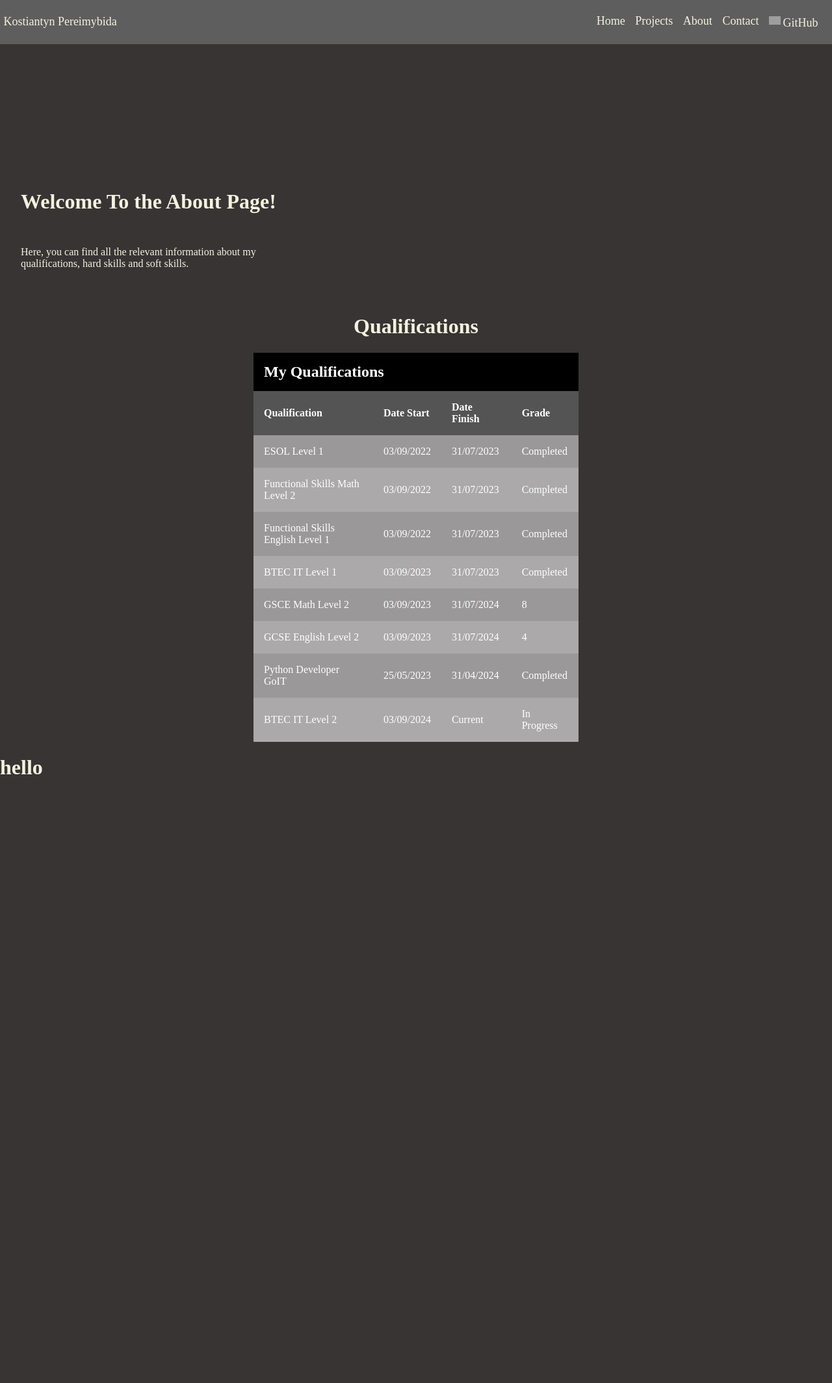
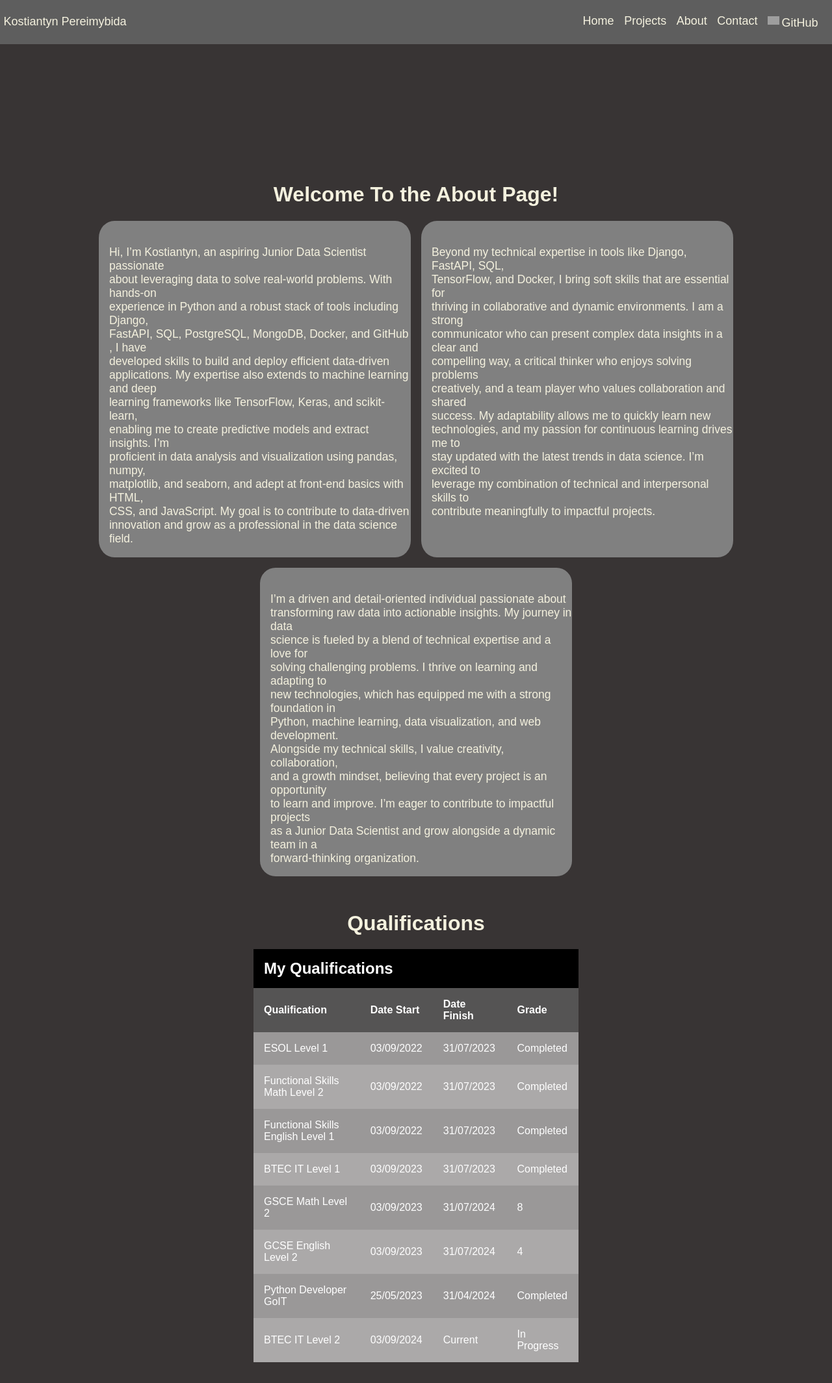
Before and after one commit to KossKokos/Portfolio, a Django app: page /portfolio/about/ in a window 1280 px wide. Shown: the whole page at 65% size. Before the commit the page ends 1192 px from the top, so only its background shows below. Run offline with Django 5.2, Linux system fonts and the light colour scheme; grey boxes are pictures that could not be loaded.

Commit message:
finished about_me page, finished contact me page, deleted unnecessary comments and code refactor

```diff
--- a/django_portfolio/myportfolio/portfolio/data.py
+++ b/django_portfolio/myportfolio/portfolio/data.py
@@ -32,6 +32,7 @@ img_examples = [
         'url': "https://res.cloudinary.com/dtg29idor/image/upload/v1733421789/corr_matrix_jekicv.png"
     },
 ]
+
 
 projects_data = [
     {
@@ -297,8 +298,6 @@ plt.scatter(X_test_sample[4], X_test_sample[3], c=colors_list_pred)"""
 ]
 
 
-
-
 qualifications = [
     {
         'name': 'ESOL Level 1',
--- a/django_portfolio/myportfolio/portfolio/static/portfolio/about.css
+++ b/django_portfolio/myportfolio/portfolio/static/portfolio/about.css
@@ -1,3 +1,7 @@
+#heading-message {
+  text-align: center;
+}
+
 #container-tables {
   padding-top: 2rem;
 }
@@ -46,4 +50,104 @@ tr:nth-of-type(2n) {
 .table-container {
   max-width: 100%;
   overflow-x: scroll;
+  margin-bottom: 2rem;
 }
+
+.about-me {
+  display: flex;
+  justify-content: center;
+  flex-wrap: wrap;
+  gap: 1rem;
+}
+
+.skills p {
+  font-size: 1.09rem;
+}
+
+.skills {
+  width: 30rem;
+  background-color: hsl(0, 0%, 50%);
+  border-radius: 5%;
+  transition: all 0.2s ease;
+}
+
+.skills:hover {
+  background-color: hsl(0 0% 50% / 0.5);
+  scale: 1.05;
+}
+
+/* -----------------------------CONTACT PAGE-------------------------------- */
+.form {
+  position: relative;
+  display: flex;
+  align-items: flex-start;
+  flex-direction: column;
+  gap: 10px;
+  width: 20rem;
+  background-color: white;
+  padding: 1rem;
+  border-radius: 5%;
+  box-shadow: 0 30px 30px -30px rgba(27, 26, 26, 0.315);
+}
+
+.form .title {
+  color: royalblue;
+  font-size: 30px;
+  font-weight: 600;
+  letter-spacing: -1px;
+  line-height: 1.8rem;
+  display: flex;
+  align-items: center;
+  justify-content: center;
+}
+
+.form input {
+  outline: 0;
+  border: 1px solid rgb(219, 213, 213);
+  padding: 0.5rem 0.9rem;
+  border-radius: 3%;
+  width: 90%;
+  height: 50px;
+}
+
+.form textarea {
+  border-radius: 3%;
+  height: 100px;
+  width: 90%;
+  resize: none;
+  outline: 0;
+  padding: 0.5rem 0.9rem;
+  border: 1px solid rgb(219, 213, 213);
+}
+
+.form button {
+  align-self: flex-end;
+  padding: 8px;
+  outline: 0;
+  border: 0;
+  border-radius: 8px;
+  font-size: 16px;
+  font-weight: 500;
+  background-color: royalblue;
+  color: #fff;
+  cursor: pointer;
+}
+
+#container-wrapper {
+  display: flex;
+  justify-content: center;
+  align-items: center;
+}
+
+#container-wrapper:hover {
+  scale: 1.1;
+}
+
+#container-main h1 {
+  padding-top: 10rem;
+  text-align: center;
+}
+
+html {
+  overflow-y: scroll;
+}
--- a/django_portfolio/myportfolio/portfolio/static/portfolio/main.css
+++ b/django_portfolio/myportfolio/portfolio/static/portfolio/main.css
@@ -15,6 +15,7 @@ body {
 
 body {
   background-color: rgb(56, 52, 52);
+  font-family: sans-serif;
 }
 
 a,
@@ -48,10 +49,8 @@ li {
   flex-direction: row;
   flex-wrap: wrap;
   flex: 1;
-  /* background-color: #e07a5f; */
   justify-content: end;
   align-items: baseline;
-  /* border-radius: 5px; */
   gap: 0.3em;
   margin: 1rem;
 }
@@ -65,7 +64,6 @@ li {
   position: relative;
   gap: 0.2em;
   cursor: pointer;
-  /* border-radius: 4px; */
   transition: all 0.2s ease;
   font-size: large;
 }
@@ -145,7 +143,6 @@ li {
 
 #examples {
   display: flex; /* Use CSS Grid for layout */
-  /* grid-template-columns: repeat(auto-fit, minmax(20rem, 1fr)); */
   flex-wrap: wrap;
   gap: 0.5rem; /* Space between images */
   justify-content: center;
@@ -156,6 +153,10 @@ li {
   border-style: groove;
   object-fit: cover;
   border-radius: 3%;
+}
+
+.box-img-example:hover {
+  scale: 1.03;
 }
 
 .img-example {
@@ -200,7 +201,6 @@ li {
 }
 
 /* ------------UIVERSE LEARN MORE------------ */
-/* From Uiverse.io by Saad3092003 */
 
 .center {
   display: flex;
@@ -320,6 +320,3 @@ button:hover .button-text {
 button:active .button-text {
   color: rgba(255, 255, 255, 0.459);
 }
-
-
-/* ---------------Projects Page--------------------- */
--- a/django_portfolio/myportfolio/portfolio/static/portfolio/main.js
+++ b/django_portfolio/myportfolio/portfolio/static/portfolio/main.js
@@ -1,10 +1,11 @@
-// const test_h1 = document.querySelector("h1");
+"use strict";
 
-// document.addEventListener('DOMContentLoaded', function () {
 const header = document.querySelector(".header");
 const nav = document.querySelector(".navigation");
 const navHeight = nav.getBoundingClientRect().height;
-// const showImageBtns = document.querySelectorAll('.show-image');
+const showInfoButtons = document.querySelectorAll(".show-info");
+const listInfo = document.querySelector(".list-info");
+const hideInfoButtons = document.querySelectorAll(".hide-info");
 
 const stickyNav = function (entries) {
   const [entry] = entries;
@@ -19,28 +20,23 @@ const headerObserver = new IntersectionObserver(stickyNav, {
 });
 
 headerObserver.observe(header);
-// });
 
-// if (test_h1) {
-//   const test1Marging = 0.0625 * navHeight;
-//   test_h1.style.marginTop = `${test1Marging}rem`;
-// }
+const displayInfo = function (e) {
+  e.preventDefault();
+  const btn = e.target;
+  const objId = btn.dataset.proj;
+  const objToDisplay = document.querySelector(`#${objId}`);
+  objToDisplay.classList.remove("hidden");
+};
 
-// const openModal = function (e) {
-//   e.preventDefault();
-//   modal.classList.remove('hidden');
-//   overlay.classList.remove('hidden');
-// };
+const hideInfo = function (e) {
+  e.preventDefault();
+  const btn = e.target;
+  const objId = btn.dataset.proj;
+  const objToRemove = document.querySelector(`#${objId}`);
+  objToRemove.classList.add("hidden");
+};
 
-// const closeModal = function () {
-//   modal.classList.add('hidden');
-//   overlay.classList.add('hidden');
-// };
+showInfoButtons.forEach((btn) => btn.addEventListener("click", displayInfo));
 
-// btnsOpenModal.forEach(function (btn) {
-//   btn.addEventListener('click', openModal);
-// });
-
-// btnCloseModal.addEventListener('click', closeModal);
-
-// showImageBtns.addEventListener()
+hideInfoButtons.forEach((btn) => btn.addEventListener("click", hideInfo));
--- a/django_portfolio/myportfolio/portfolio/templates/portfolio/about.html
+++ b/django_portfolio/myportfolio/portfolio/templates/portfolio/about.html
@@ -3,13 +3,52 @@
 <div id="container">
   <div id="container-introduction">
     <div id="container-welcome">
-      <div id="container-message">
-        <div><h1>Welcome To the About Page!</h1></div>
-
-        <div>
+      <div id="heading-message"><h1>Welcome To the About Page!</h1></div>
+      <div class="about-me">
+        <div class="skills">
           <p>
-            Here, you can find all the relevant information about my
-            qualifications, hard skills and soft skills.
+            Hi, I’m Kostiantyn, an aspiring Junior Data Scientist passionate
+            about leveraging data to solve real-world problems. With hands-on
+            experience in Python and a robust stack of tools including Django,
+            FastAPI, SQL, PostgreSQL, MongoDB, Docker, and GitHub , I have
+            developed skills to build and deploy efficient data-driven
+            applications. My expertise also extends to machine learning and deep
+            learning frameworks like TensorFlow, Keras, and scikit-learn,
+            enabling me to create predictive models and extract insights. I’m
+            proficient in data analysis and visualization using pandas, numpy,
+            matplotlib, and seaborn, and adept at front-end basics with HTML,
+            CSS, and JavaScript. My goal is to contribute to data-driven
+            innovation and grow as a professional in the data science field.
+          </p>
+        </div>
+        <div class="skills">
+          <p>
+            Beyond my technical expertise in tools like Django, FastAPI, SQL,
+            TensorFlow, and Docker, I bring soft skills that are essential for
+            thriving in collaborative and dynamic environments. I am a strong
+            communicator who can present complex data insights in a clear and
+            compelling way, a critical thinker who enjoys solving problems
+            creatively, and a team player who values collaboration and shared
+            success. My adaptability allows me to quickly learn new
+            technologies, and my passion for continuous learning drives me to
+            stay updated with the latest trends in data science. I’m excited to
+            leverage my combination of technical and interpersonal skills to
+            contribute meaningfully to impactful projects.
+          </p>
+        </div>
+        <div class="skills">
+          <p>
+            I’m a driven and detail-oriented individual passionate about
+            transforming raw data into actionable insights. My journey in data
+            science is fueled by a blend of technical expertise and a love for
+            solving challenging problems. I thrive on learning and adapting to
+            new technologies, which has equipped me with a strong foundation in
+            Python, machine learning, data visualization, and web development.
+            Alongside my technical skills, I value creativity, collaboration,
+            and a growth mindset, believing that every project is an opportunity
+            to learn and improve. I’m eager to contribute to impactful projects
+            as a Junior Data Scientist and grow alongside a dynamic team in a
+            forward-thinking organization.
           </p>
         </div>
       </div>
@@ -47,7 +86,6 @@
       </div>
     </div>
   </div>
-  <h1>hello</h1>
 </div>
 
 {% endblock %}
--- a/django_portfolio/myportfolio/portfolio/templates/portfolio/home.html
+++ b/django_portfolio/myportfolio/portfolio/templates/portfolio/home.html
@@ -17,7 +17,6 @@
         </ul>
       </div>
     </div>
-    <!-- <div id="why-me"> -->
     <h1 id="why-me">Why me?</h1>
     <div id="arrow">
       <img
@@ -28,7 +27,6 @@
       <div id="examples">
         {% for image in examples %}
         <div class="box-img-example">
-          <!-- <button class="open-image" type="button"> -->
           <div
             class="project-image"
             style="background-image: url('{{ image.url }}');"
```
Also changed, not shown: django_portfolio/myportfolio/portfolio/static/portfolio/projects.css (+133 -110 lines), django_portfolio/myportfolio/portfolio/templates/portfolio/car_parking.html (deleted, +0 -8 lines), django_portfolio/myportfolio/portfolio/templates/portfolio/churn_predictions.html (deleted, +0 -9 lines), django_portfolio/myportfolio/portfolio/templates/portfolio/contact.html (+12 -6 lines), django_portfolio/myportfolio/portfolio/templates/portfolio/projects.html (+23 -3 lines), django_portfolio/myportfolio/portfolio/views.py (+3 -5 lines).
